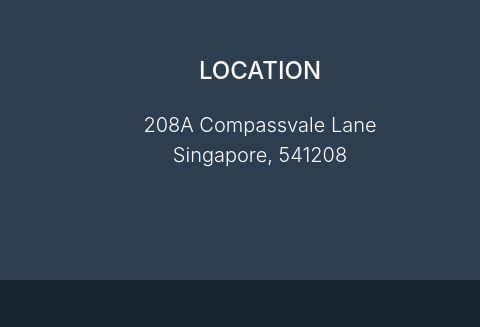
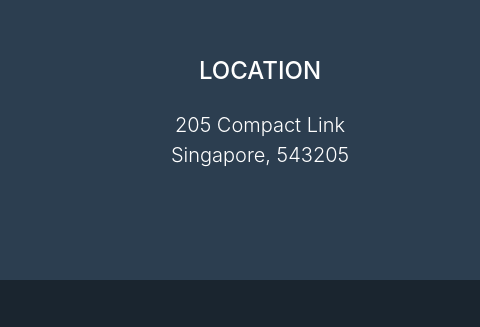
Before and after one commit to zhjsg/bootstrap, a website with bundled scripts: page index.html in a window 1280 px wide. Shown: the part 3182-3509 px from the top of the page, 0-480 px from the left. Built offline with nearby package versions, Linux system fonts and the light colour scheme.

Commit message:
Update index.html
Update the address information

```diff
--- a/index.html
+++ b/index.html
@@ -209,8 +209,8 @@
         <div class="row">
           <div class="col-md-4 mb-5 mb-lg-0">
             <h4 class="text-uppercase mb-4">Location</h4>
-            <p class="lead mb-0">208A Compassvale Lane
-              <br>Singapore, 541208</p>
+            <p class="lead mb-0">205 Compact Link
+              <br>Singapore, 543205</p>
           </div>
           <div class="col-md-4 mb-5 mb-lg-0">
             <h4 class="text-uppercase mb-4">Around the Web</h4>
```
